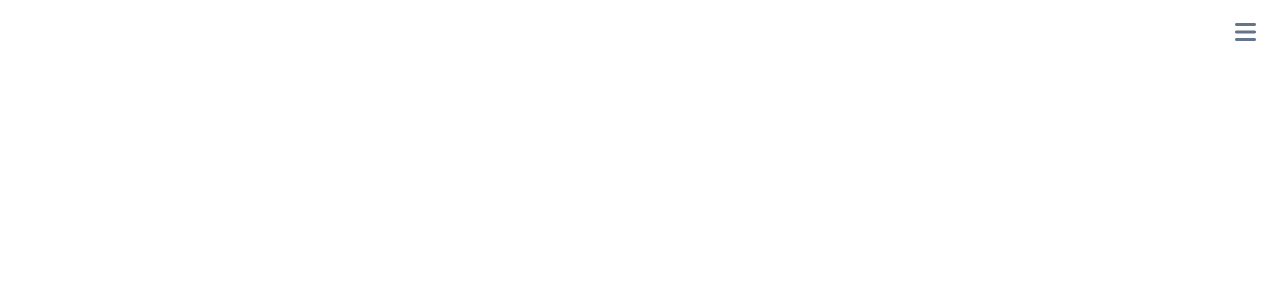
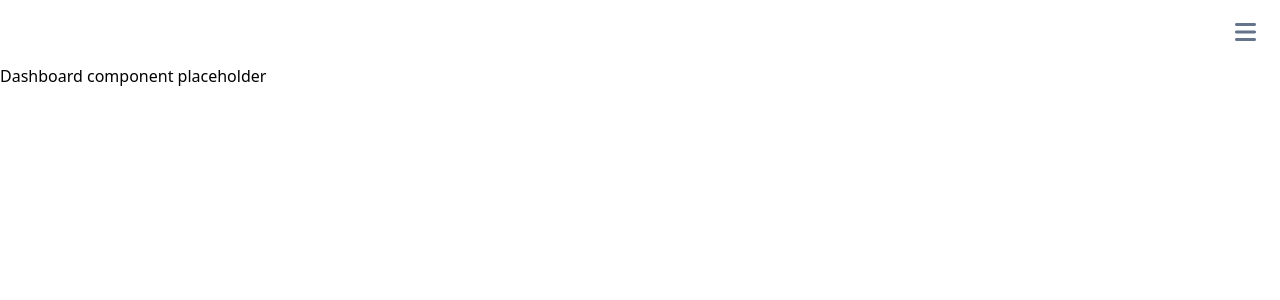
Before and after one commit to heyitsmattox/fisc, a React (Vite) app: page /dashboard in a window 1280 px wide. Shown: the top 300 px of the page. Built offline with nearby package versions, Linux system fonts and the light colour scheme.

Commit message:
form template created on our inventoryForm component

```diff
--- a/src/shared-components/Dashboard.tsx
+++ b/src/shared-components/Dashboard.tsx
@@ -8,7 +8,7 @@ const Dashboard = () => {
   return (
     <>
     <Navbar showNavbarMenuIcon={true} showFiscImageLogo={false} />
-
+    <h1>Dashboard component placeholder</h1>
     </>
   );
 };
```
